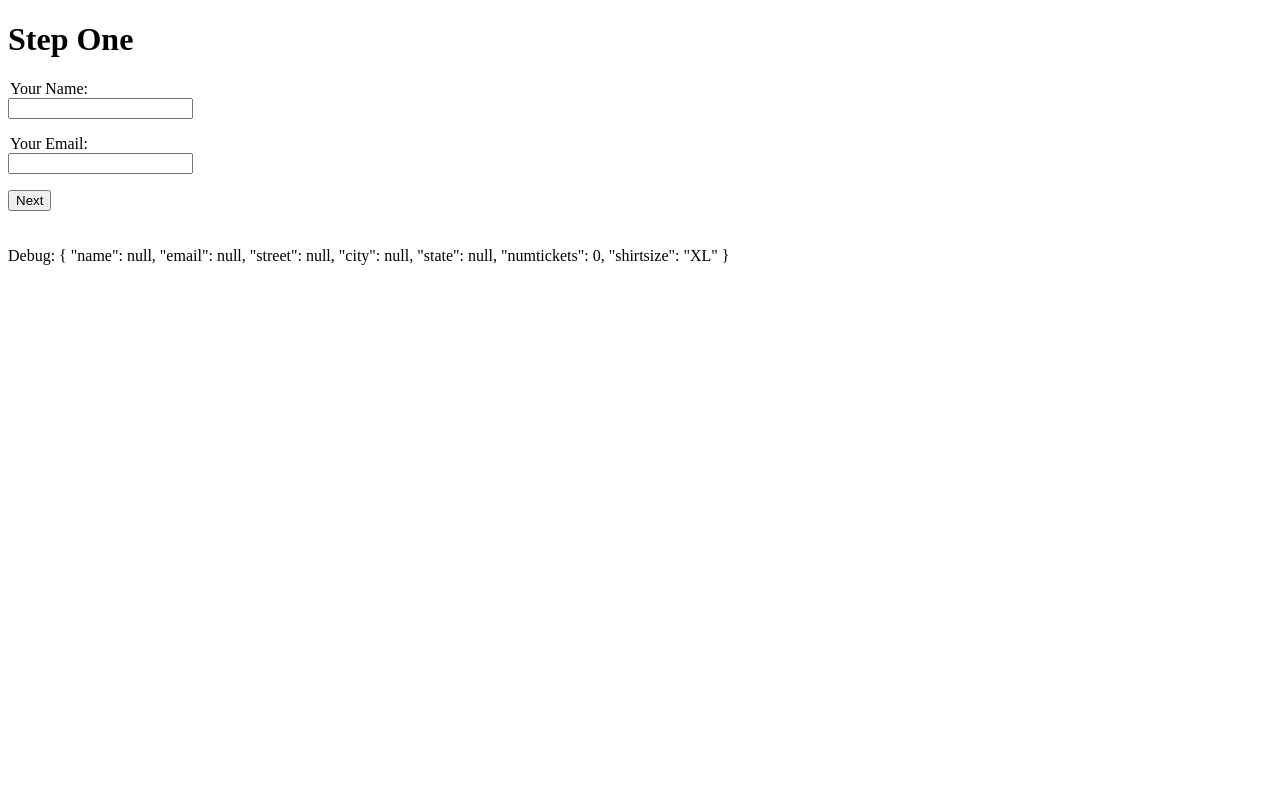
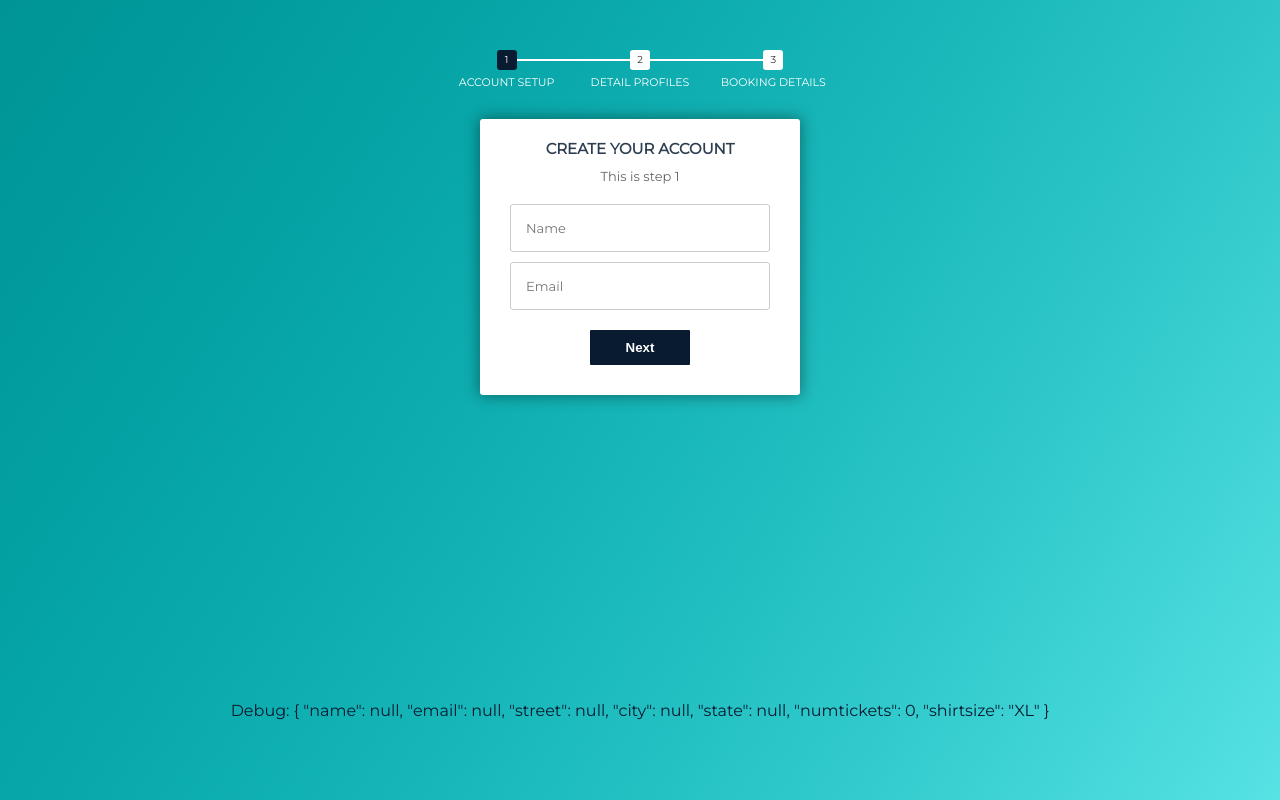
Before and after one commit to coroo/coroo.github.io.old, a plain HTML site: page dist/index.html in a window 1280 px wide. Drawn offline with nearby package versions, Linux system fonts and the light colour scheme.

Commit message:
initial commit

```diff
--- a/dist/index.html
+++ b/dist/index.html
@@ -3,80 +3,74 @@
 <head>
   <meta charset="UTF-8">
   <title>Multi-step Vue form</title>
-
+  <link rel="stylesheet" href="./style.css">
 </head>
 <body>
 <!-- partial:index.partial.html -->
-<div id="app">
-  <form>
-  <div v-if="step === 1">
+<!-- multistep form -->
+<form id="msform">
+  <!-- progressbar -->
+  <ul id="progressbar">
+    <li class="active">Account Setup</li>
+    <li>Detail Profiles</li>
+    <li>Booking Details</li>
+  </ul>
+  <!-- fieldsets -->
+  <fieldset>
 
-    <h1>Step One</h1>
-    <p>
-    <legend for="name">Your Name:</legend>
-    <input id="name" name="name" v-model="registration.name">
-    </p>
 
-    <p>
-    <legend for="email">Your Email:</legend>
-    <input id="email" name="email" type="email" v-model="registration.email">
-    </p>
+    <h2 class="fs-title">Create your account</h2>
+    <h3 class="fs-subtitle">This is step 1</h3>
+    <input id="name" name="name" placeholder="Name" v-model="registration.name">
+    <input id="email" name="email" placeholder="Email" type="email" v-model="registration.email">
 
-    <button @click.prevent="next()">Next</button>
+    <button class="next action-button" @click.prevent="next()">Next</button>
 
-  </div>
+  </fieldset>
 
-  <div v-if="step === 2">
-    <h1>Step Two</h1>
-    <p>
-    <legend for="street">Your Street:</legend>
-    <input id="street" name="street" v-model="registration.street">
-    </p>
+  <fieldset>
+    <h2 class="fs-title">Detail Profiles</h2>
+    <h3 class="fs-subtitle">Your presence detail</h3>
+    <input id="street" name="street" placeholder="Street" v-model="registration.street">
+    <input id="city" name="city" placeholder="City" v-model="registration.city">
+    <input id="state" name="state" placeholder="State" v-model="registration.state">
 
-    <p>
-    <legend for="city">Your City:</legend>
-    <input id="city" name="city" v-model="registration.city">
-    </p>
+    <input type="button" name="previous" class="previous action-button" value="Previous" />
+    <button class="next action-button" @click.prevent="next()">Next</button>
 
-    <p>
-    <legend for="state">Your State:</legend>
-    <input id="state" name="state" v-model="registration.state">
-    </p>
+  </fieldset>
 
-    <button @click.prevent="prev()">Previous</button>
-    <button @click.prevent="next()">Next</button>
+  <fieldset>
+    <h2 class="fs-title">Booking Details</h2>
+    <h3 class="fs-subtitle">Choose Your Shirt Size</h3>
 
-  </div>
-
-  <div v-if="step === 3">
-    <h1>Step Three</h1>
-
-    <p>
-    <legend for="numtickets">Number of Tickets:</legend>
-    <input id="numtickets" name="numtickets" type="number" v-model="registration.numtickets">
-    </p>
-
-    <p>
-    <legend for="shirtsize">Shirt Size:</legend>
+    <input id="numtickets" name="numtickets" placholder="Number of Tickets" type="number" v-model="registration.numtickets">
     <select id="shirtsize" name="shirtsize" v-model="registration.shirtsize">
       <option value="S">Small</option>
       <option value="M">Medium</option>
       <option value="L">Large</option>
       <option value="XL">X-Large</option>
     </select>
-    </p>
 
-    <button @click.prevent="prev()">Previous</button>
-    <button @click.prevent="submit()">Save</button>
+    <input type="button" name="previous" class="previous action-button" value="Previous" />
+    <button class="next action-button" @click.prevent="submit()">Save</button>
 
-  </div>
-  </form>
+  </fieldset>
 
-  <br/><br/>Debug: {{registration}}
-</div>
+
+  <section class="result">
+    <p style="margin: 0 auto; width: 100%;">Debug: {{registration}}</p>
+  </section>
+</form>
+
 <!-- partial -->
-  <script src='https://unpkg.com/vue'></script>
+<script src='https://unpkg.com/vue'></script>
 <script  src="./script.js"></script>
+
+<script src='https://cdnjs.cloudflare.com/ajax/libs/jquery/2.1.3/jquery.min.js'></script>
+<script src='https://cdnjs.cloudflare.com/ajax/libs/jquery-easing/1.3/jquery.easing.min.js'></script>
+<script  src="./sliderscript.js"></script>
+
 
 </body>
 </html>
--- a/dist/script.js
+++ b/dist/script.js
@@ -1,5 +1,5 @@
 const app = new Vue({
-  el:'#app',
+  el:'#msform',
   data() {
     return {
       step:1,
--- /dev/null
+++ b/dist/sliderscript.js
@@ -0,0 +1,82 @@
+
+//jQuery time
+var current_fs, next_fs, previous_fs; //fieldsets
+var left, opacity, scale; //fieldset properties which we will animate
+var animating; //flag to prevent quick multi-click glitches
+
+$(".next").click(function(){
+	if(animating) return false;
+	animating = true;
+
+	current_fs = $(this).parent();
+	next_fs = $(this).parent().next();
+
+	//activate next step on progressbar using the index of next_fs
+	$("#progressbar li").eq($("fieldset").index(next_fs)).addClass("active");
+
+	//show the next fieldset
+	next_fs.show();
+	//hide the current fieldset with style
+	current_fs.animate({opacity: 0}, {
+		step: function(now, mx) {
+			//as the opacity of current_fs reduces to 0 - stored in "now"
+			//1. scale current_fs down to 80%
+			scale = 1 - (1 - now) * 0.2;
+			//2. bring next_fs from the right(50%)
+			left = (now * 50)+"%";
+			//3. increase opacity of next_fs to 1 as it moves in
+			opacity = 1 - now;
+			current_fs.css({
+        'transform': 'scale('+scale+')',
+        'position': 'absolute'
+      });
+			next_fs.css({'left': left, 'opacity': opacity});
+		},
+		duration: 800,
+		complete: function(){
+			current_fs.hide();
+			animating = false;
+		},
+		//this comes from the custom easing plugin
+		easing: 'easeInOutBack'
+	});
+});
+
+$(".previous").click(function(){
+	if(animating) return false;
+	animating = true;
+
+	current_fs = $(this).parent();
+	previous_fs = $(this).parent().prev();
+
+	//de-activate current step on progressbar
+	$("#progressbar li").eq($("fieldset").index(current_fs)).removeClass("active");
+
+	//show the previous fieldset
+	previous_fs.show();
+	//hide the current fieldset with style
+	current_fs.animate({opacity: 0}, {
+		step: function(now, mx) {
+			//as the opacity of current_fs reduces to 0 - stored in "now"
+			//1. scale previous_fs from 80% to 100%
+			scale = 0.8 + (1 - now) * 0.2;
+			//2. take current_fs to the right(50%) - from 0%
+			left = ((1-now) * 50)+"%";
+			//3. increase opacity of previous_fs to 1 as it moves in
+			opacity = 1 - now;
+			current_fs.css({'left': left});
+			previous_fs.css({'transform': 'scale('+scale+')', 'opacity': opacity});
+		},
+		duration: 800,
+		complete: function(){
+			current_fs.hide();
+			animating = false;
+		},
+		//this comes from the custom easing plugin
+		easing: 'easeInOutBack'
+	});
+});
+
+$(".submit").click(function(){
+	return false;
+})
--- /dev/null
+++ b/dist/style.css
@@ -0,0 +1,143 @@
+/*custom font*/
+@import url(https://fonts.googleapis.com/css?family=Montserrat);
+
+/*basic reset*/
+* {margin: 0; padding: 0;}
+
+html {
+	height: 100%;
+	/*Image only BG fallback*/
+
+	/*background = gradient + image pattern combo*/
+	background:
+		/* #56afb1; */
+		/* hsl(210,38%,28%); */
+		linear-gradient(125deg,#009496,rgba(0,220,223,.5)),linear-gradient(118deg,hsla(0,0%,100%,0),hsla(0,0%,100%,.69)),linear-gradient(#00b7ba,#00b7ba);
+		/* linear-gradient(to bottom, rgba(140,122,122,1) 0%, rgba(175,135,124,1) 65%, rgba(175,135,124,1) 100%) fixed; */
+		/* linear-gradient(rgba(196, 102, 0, 0.6), rgba(155, 89, 182, 0.6)); */
+}
+
+body {
+	font-family: montserrat, arial, verdana;
+}
+/*form styles*/
+#msform {
+	width: 400px;
+	margin: 50px auto;
+	text-align: center;
+	position: relative;
+}
+#msform fieldset {
+	background: white;
+	border: 0 none;
+	border-radius: 3px;
+	box-shadow: 0 0 15px 1px rgba(0, 0, 0, 0.4);
+	padding: 20px 30px;
+	box-sizing: border-box;
+	width: 80%;
+	margin: 0 10%;
+
+	/*stacking fieldsets above each other*/
+	position: relative;
+}
+/*Hide all except first fieldset*/
+#msform fieldset:not(:first-of-type) {
+	display: none;
+}
+/*inputs*/
+#msform input, #msform textarea, #msform select {
+	padding: 15px;
+	border: 1px solid #ccc;
+	border-radius: 3px;
+	margin-bottom: 10px;
+	width: 100%;
+	box-sizing: border-box;
+	font-family: montserrat;
+	color: #2C3E50;
+	font-size: 13px;
+}
+/*buttons*/
+#msform .action-button {
+	width: 100px;
+	background: #091b30;
+	font-weight: bold;
+	color: white;
+	border: 0 none;
+	border-radius: 1px;
+	cursor: pointer;
+	padding: 10px 5px;
+	margin: 10px 5px;
+}
+#msform .action-button:hover, #msform .action-button:focus {
+	box-shadow: 0 0 0 2px white, 0 0 0 3px #091b30;
+}
+/*headings*/
+.fs-title {
+	font-size: 15px;
+	text-transform: uppercase;
+	color: #2C3E50;
+	margin-bottom: 10px;
+}
+.fs-subtitle {
+	font-weight: normal;
+	font-size: 13px;
+	color: #666;
+	margin-bottom: 20px;
+}
+/*progressbar*/
+#progressbar {
+	margin-bottom: 30px;
+	overflow: hidden;
+	/*CSS counters to number the steps*/
+	counter-reset: step;
+}
+#progressbar li {
+	list-style-type: none;
+	color: white;
+	text-transform: uppercase;
+	font-size: 11px;
+	width: 33.33%;
+	float: left;
+	position: relative;
+}
+#progressbar li:before {
+	content: counter(step);
+	counter-increment: step;
+	width: 20px;
+	line-height: 20px;
+	display: block;
+	font-size: 10px;
+	color: #333;
+	background: white;
+	border-radius: 3px;
+	margin: 0 auto 5px auto;
+}
+/*progressbar connectors*/
+#progressbar li:after {
+	content: '';
+	width: 100%;
+	height: 2px;
+	background: white;
+	position: absolute;
+	left: -50%;
+	top: 9px;
+	z-index: -1; /*put it behind the numbers*/
+}
+#progressbar li:first-child:after {
+	/*connector not needed before the first step*/
+	content: none;
+}
+/*marking active/completed steps green*/
+/*The number of the step and the connector before it = green*/
+#progressbar li.active:before,  #progressbar li.active:after{
+	background: #091b30;
+	color: white;
+}
+
+.result {
+	color:#091b30;
+	position: fixed;
+    bottom: 10%;
+    width: 100%;
+    left: 0;
+}
--- a/src/script.js
+++ b/src/script.js
@@ -1,5 +1,5 @@
 const app = new Vue({
-  el:'#app',
+  el:'#msform',
   data() {
     return {
       step:1,
--- /dev/null
+++ b/src/style.css
@@ -0,0 +1,131 @@
+/*custom font*/
+@import url(https://fonts.googleapis.com/css?family=Montserrat);
+
+/*basic reset*/
+* {margin: 0; padding: 0;}
+
+html {
+	height: 100%;
+	/*Image only BG fallback*/
+
+	/*background = gradient + image pattern combo*/
+	background:
+		linear-gradient(rgba(196, 102, 0, 0.6), rgba(155, 89, 182, 0.6));
+}
+
+body {
+	font-family: montserrat, arial, verdana;
+}
+/*form styles*/
+#msform {
+	width: 400px;
+	margin: 50px auto;
+	text-align: center;
+	position: relative;
+}
+#msform fieldset {
+	background: white;
+	border: 0 none;
+	border-radius: 3px;
+	box-shadow: 0 0 15px 1px rgba(0, 0, 0, 0.4);
+	padding: 20px 30px;
+	box-sizing: border-box;
+	width: 80%;
+	margin: 0 10%;
+
+	/*stacking fieldsets above each other*/
+	position: relative;
+}
+/*Hide all except first fieldset*/
+#msform fieldset:not(:first-of-type) {
+	display: none;
+}
+/*inputs*/
+#msform input, #msform textarea, #msform select {
+	padding: 15px;
+	border: 1px solid #ccc;
+	border-radius: 3px;
+	margin-bottom: 10px;
+	width: 100%;
+	box-sizing: border-box;
+	font-family: montserrat;
+	color: #2C3E50;
+	font-size: 13px;
+}
+/*buttons*/
+#msform .action-button {
+	width: 100px;
+	background: #27AE60;
+	font-weight: bold;
+	color: white;
+	border: 0 none;
+	border-radius: 1px;
+	cursor: pointer;
+	padding: 10px 5px;
+	margin: 10px 5px;
+}
+#msform .action-button:hover, #msform .action-button:focus {
+	box-shadow: 0 0 0 2px white, 0 0 0 3px #27AE60;
+}
+/*headings*/
+.fs-title {
+	font-size: 15px;
+	text-transform: uppercase;
+	color: #2C3E50;
+	margin-bottom: 10px;
+}
+.fs-subtitle {
+	font-weight: normal;
+	font-size: 13px;
+	color: #666;
+	margin-bottom: 20px;
+}
+/*progressbar*/
+#progressbar {
+	margin-bottom: 30px;
+	overflow: hidden;
+	/*CSS counters to number the steps*/
+	counter-reset: step;
+}
+#progressbar li {
+	list-style-type: none;
+	color: white;
+	text-transform: uppercase;
+	font-size: 9px;
+	width: 33.33%;
+	float: left;
+	position: relative;
+}
+#progressbar li:before {
+	content: counter(step);
+	counter-increment: step;
+	width: 20px;
+	line-height: 20px;
+	display: block;
+	font-size: 10px;
+	color: #333;
+	background: white;
+	border-radius: 3px;
+	margin: 0 auto 5px auto;
+}
+/*progressbar connectors*/
+#progressbar li:after {
+	content: '';
+	width: 100%;
+	height: 2px;
+	background: white;
+	position: absolute;
+	left: -50%;
+	top: 9px;
+	z-index: -1; /*put it behind the numbers*/
+}
+#progressbar li:first-child:after {
+	/*connector not needed before the first step*/
+	content: none;
+}
+/*marking active/completed steps green*/
+/*The number of the step and the connector before it = green*/
+#progressbar li.active:before,  #progressbar li.active:after{
+	background: #27AE60;
+	color: white;
+}
```
Also changed, not shown: index.html (deleted, +0 -20 lines), src/index.html (+34 -48 lines), src/sliderscript.js (added, +82 -0 lines), license.txt, 2 other files.
